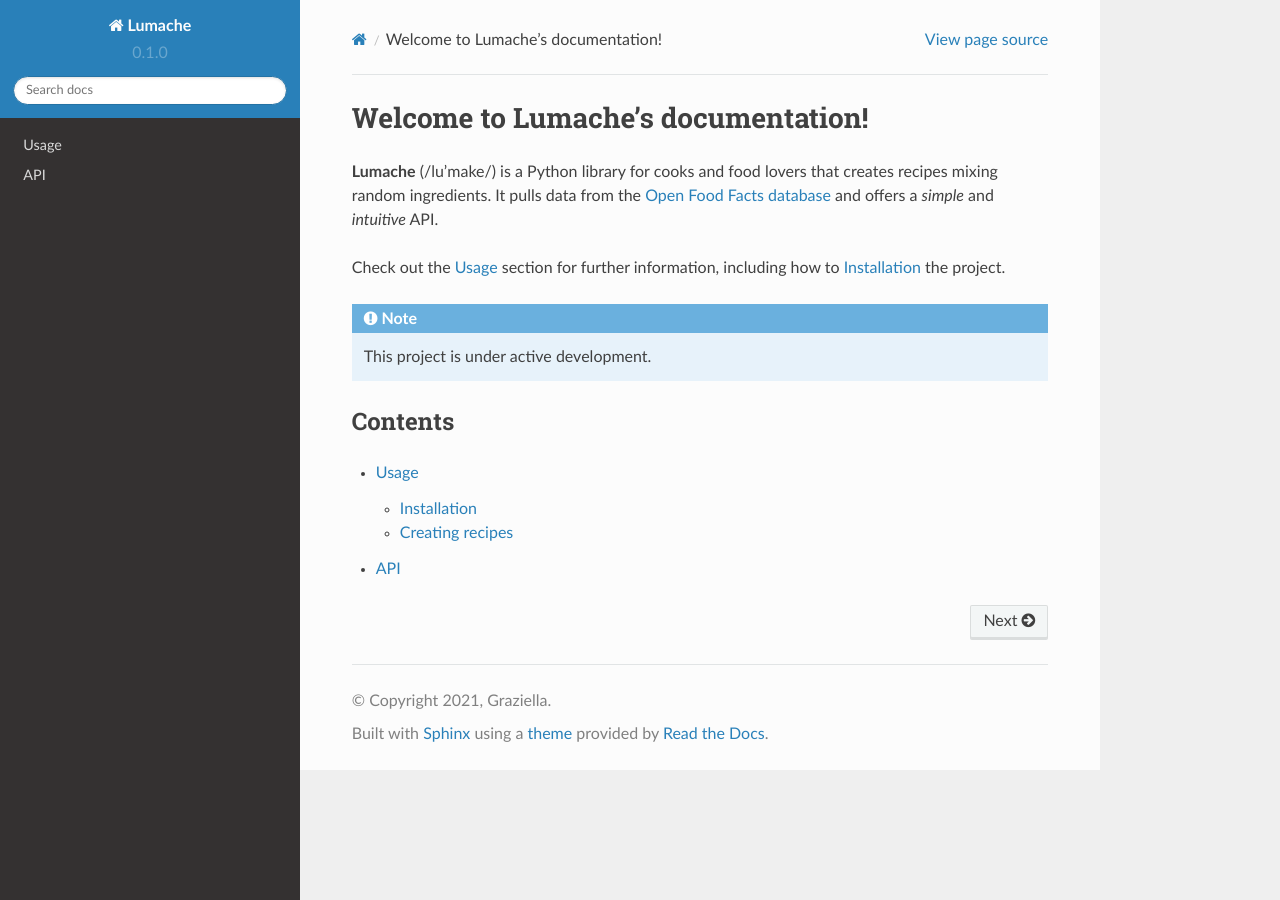
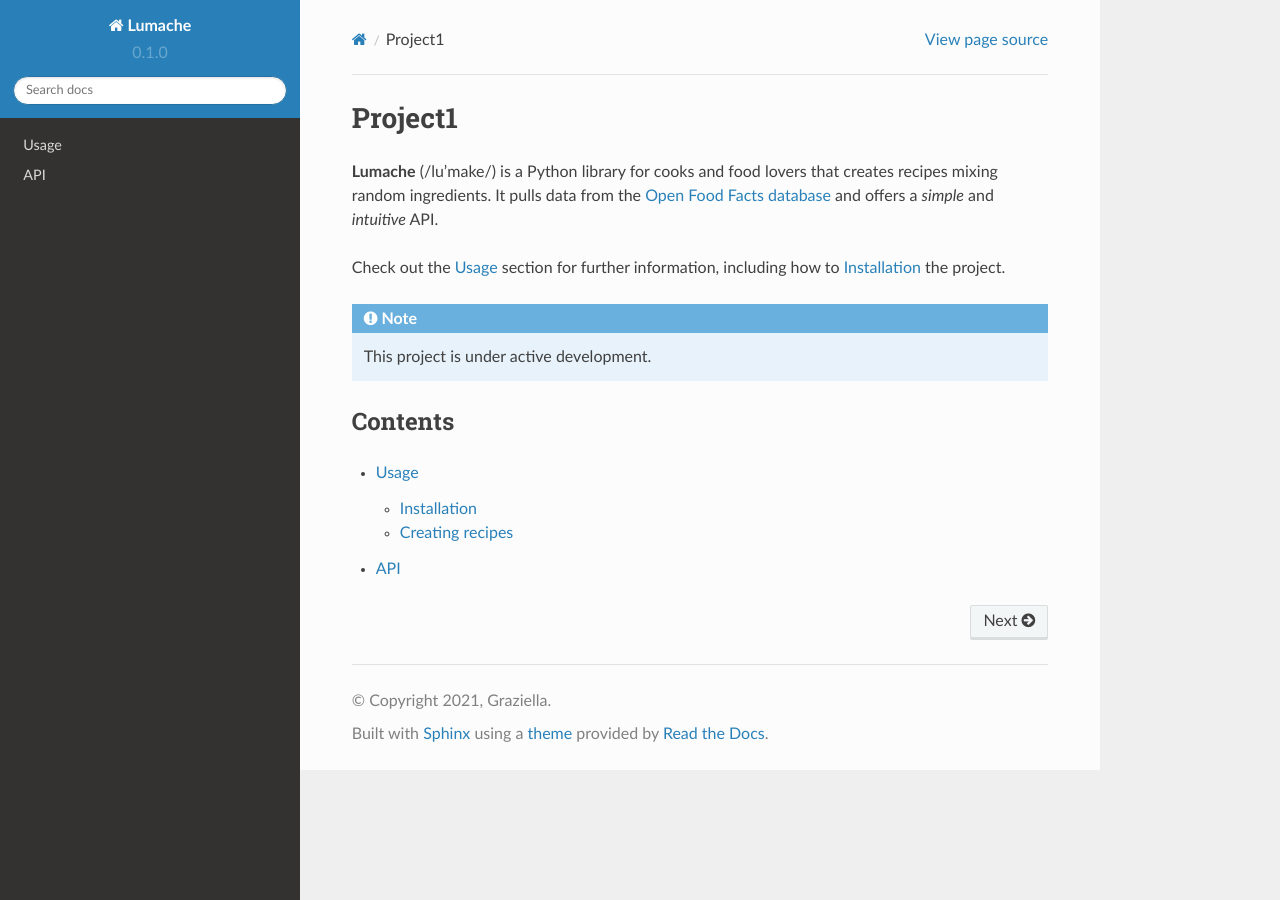
Before and after one commit to Gauntley/project1, a Sphinx documentation site: the page built from docs/source/index.rst, in a window 1280 px wide. Built offline with Sphinx 7.4.7 and the Read the Docs theme 2.0.0, drawn with Linux system fonts in a browser that asks for light colours.

Commit message:
Update index.rst

```diff
--- a/docs/source/index.rst
+++ b/docs/source/index.rst
@@ -1,4 +1,4 @@
-Welcome to Lumache's documentation!
+Project1
 ===================================
 
 **Lumache** (/lu'make/) is a Python library for cooks and food lovers
```
